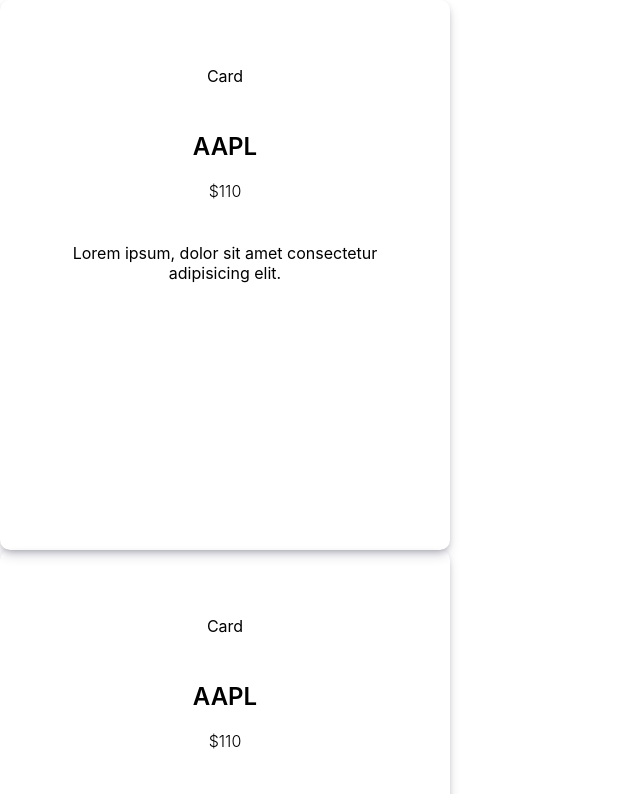
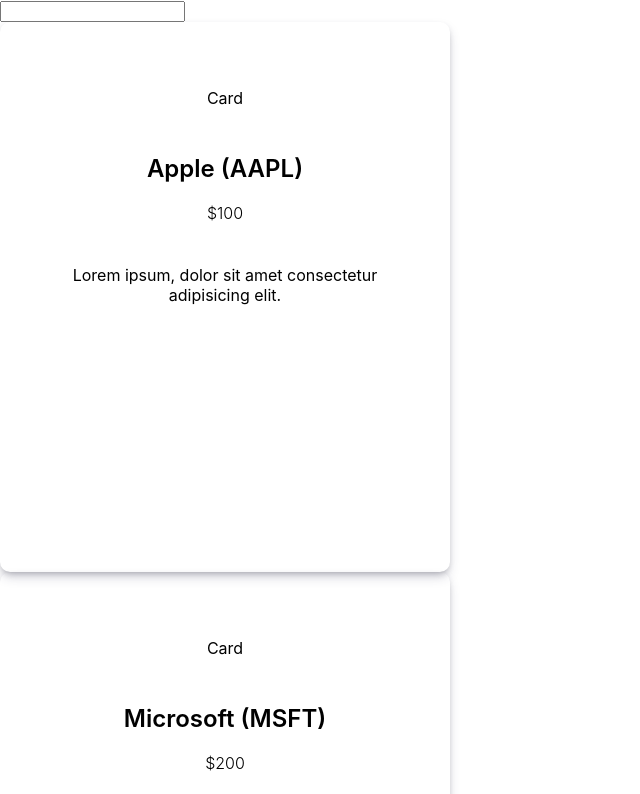
Before and after one commit to tpgurr21/StockShark, a React (Create React App) app: page / in a window 1280 px wide. Shown: the top 794 px of the page, without its empty margins (0-640 px from the left). Built offline with nearby package versions, Linux system fonts and the light colour scheme.

Commit message:
implemented search bar

```diff
--- a/src/App.tsx
+++ b/src/App.tsx
@@ -1,10 +1,12 @@
 import './App.css';
 import Card from './Components/Card/Card';
 import CardList from './Components/CardList/CardList';
+import Search from './Components/Search/Search';
 
 function App() {
   return (
     <div className="App">
+      <Search />
      <CardList />
     </div>
   );
--- a/src/Components/Card/Card.tsx
+++ b/src/Components/Card/Card.tsx
@@ -1,15 +1,20 @@
 import React from 'react'
 import "./Card.css";
 
-type Props = {}
 
-const Card = (props: Props) => {
+interface Props {
+  companyName: string;
+  ticker: string;
+  price: number;
+}
+
+const Card: React.FC<Props> = ({ companyName, ticker, price }: Props) : JSX.Element => {
   return (
 <div className="card">
     <p>Card</p>
     <div className="details">
-        <h2>AAPL</h2>
-        <p>$110</p>
+        <h2>{companyName} ({ticker})</h2>
+        <p>${price}</p>
     </div>
     <p className="info">Lorem ipsum, dolor sit amet consectetur adipisicing elit.</p>
 </div>
--- a/src/Components/CardList/CardList.tsx
+++ b/src/Components/CardList/CardList.tsx
@@ -3,12 +3,12 @@
 
 type Props = {}
 
-const CardList = (props: Props) => {
+const CardList : React.FC<Props> = (props: Props): JSX.Element => {
   return (
     <div>
-        <Card />
-        <Card />
-        <Card />
+        <Card companyName='Apple' ticker='AAPL' price={100} />
+        <Card companyName='Microsoft' ticker='MSFT' price={200}/>
+        <Card companyName='Tesla' ticker='TSLA' price={300}/>
     </div>
   );
 };
--- /dev/null
+++ b/src/Components/Search/Search.tsx
@@ -0,0 +1,19 @@
+import React, { useState } from "react";
+
+type Props = {};
+
+const Search: React.FC<Props> = (props: Props): JSX.Element => {
+	const [search, setSearch] = useState<string>("");
+
+    const onclick = (e: any) => {
+        setSearch(e.target.value);
+        console.log(e);
+    }
+    return (
+    <div>
+        <input value={search} onChange={(e) => onclick(e)}></input>
+    </div>
+    );
+};
+
+export default Search;
```
Also changed, not shown: src/Components/Search/Search.css (added).
